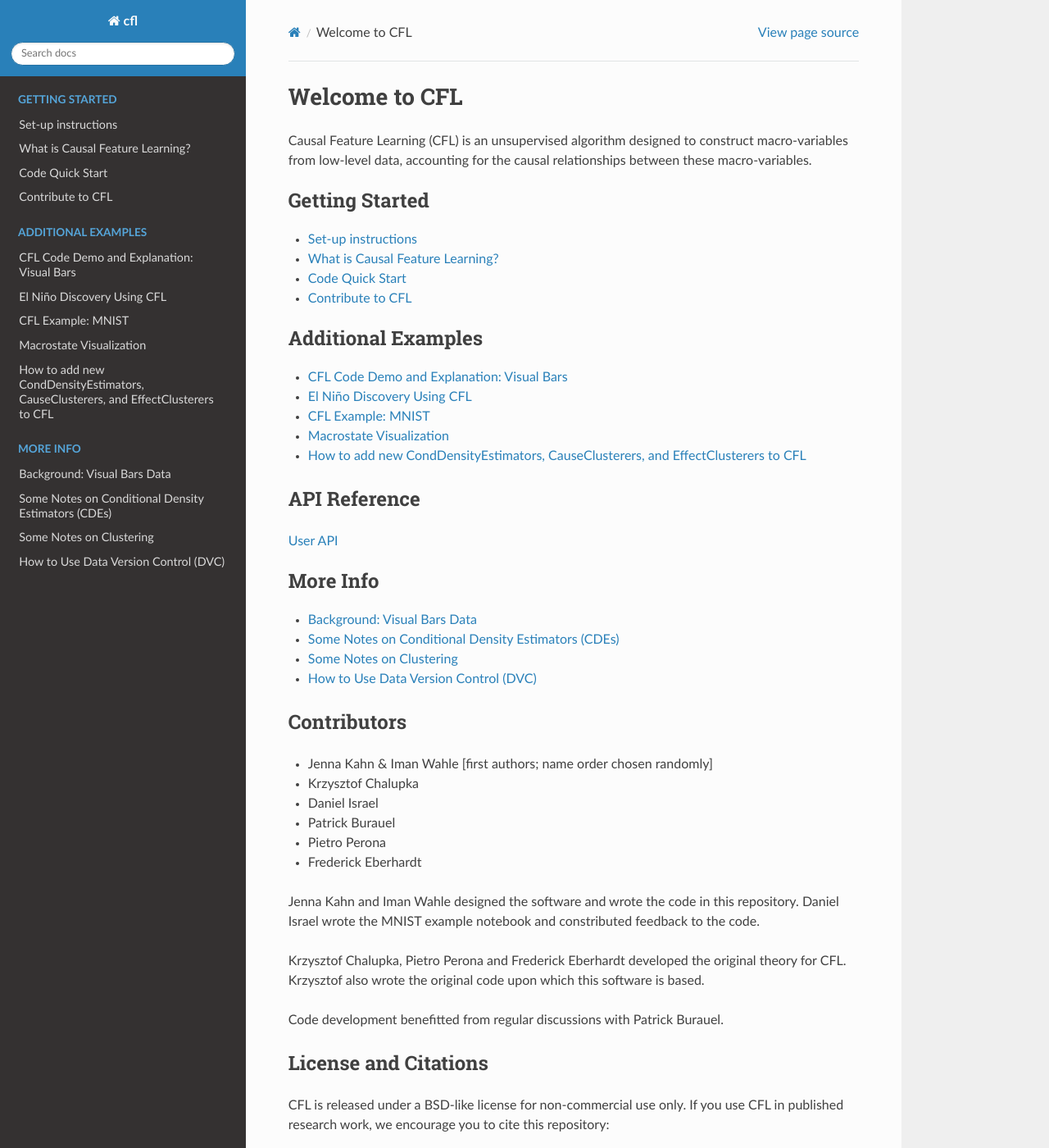
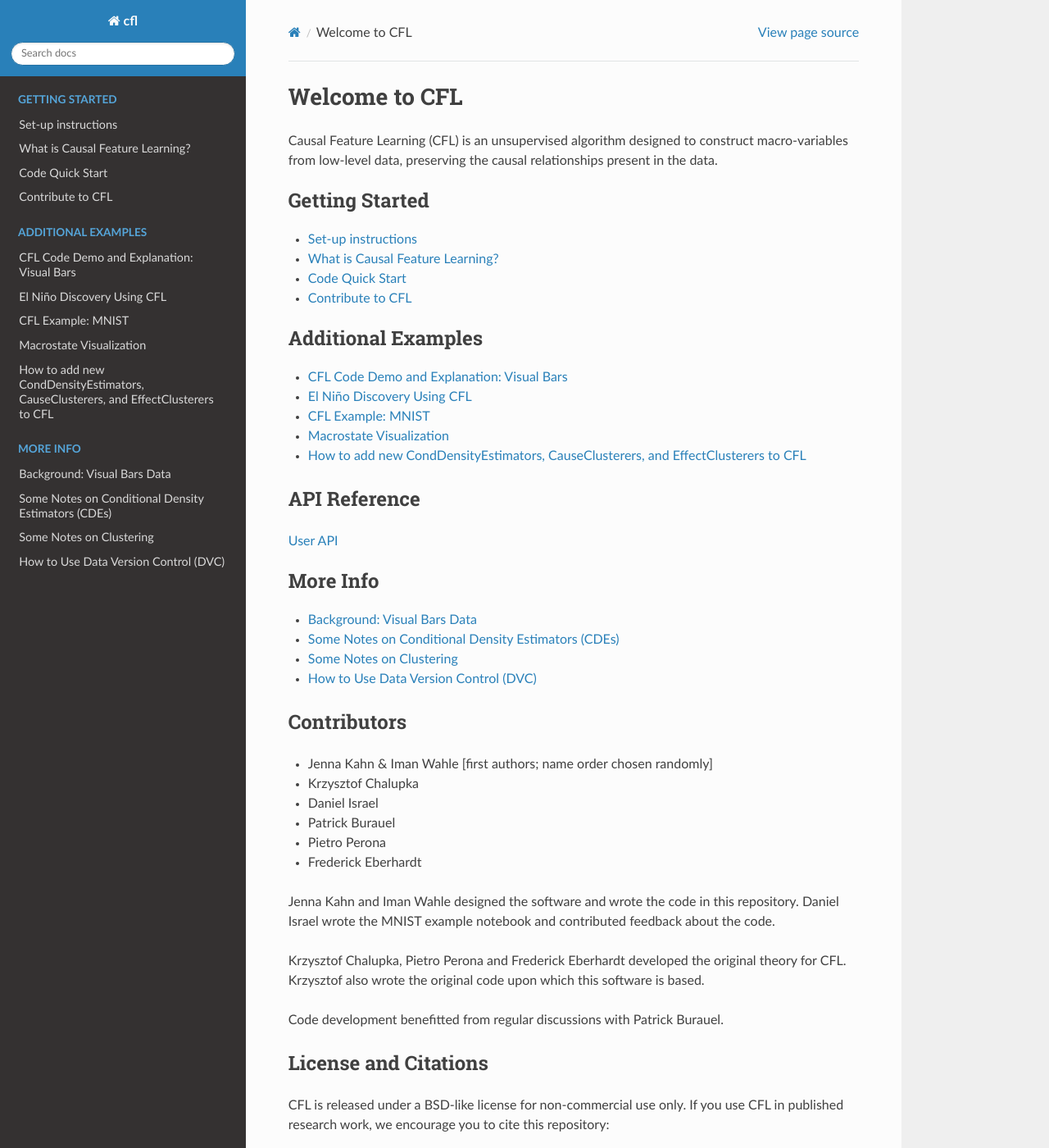
Before and after one commit to eberharf/cfl, a Sphinx documentation site: the page built from docs/source/index.rst, in a window 1280 px wide and 1400 px high. Shown: the whole window at 82% size. Built offline with Sphinx 7.4.7 and the Read the Docs theme 2.0.0, drawn with Linux system fonts in a browser that asks for light colours; pages that are not in the unit, such as notebooks, are missing from menus.

Commit message:
Rewording

```diff
--- a/docs/source/index.rst
+++ b/docs/source/index.rst
@@ -7,7 +7,9 @@
 Welcome to CFL
 =====================
 
-Causal Feature Learning (CFL) is an unsupervised algorithm designed to construct macro-variables from low-level data, accounting for the causal relationships between these macro-variables.
+Causal Feature Learning (CFL) is an unsupervised algorithm designed to
+construct macro-variables from low-level data, preserving the causal
+relationships present in the data.
 
 
 .. toctree::
@@ -57,7 +59,7 @@ Contributors
 
 Jenna Kahn and Iman Wahle designed the software and wrote the code in
 this repository. Daniel Israel wrote the MNIST example notebook and
-constributed feedback to the code.
+contributed feedback about the code.
 
 Krzysztof Chalupka, Pietro Perona and Frederick Eberhardt developed the
 original theory for CFL. Krzysztof also wrote the original code upon
```
